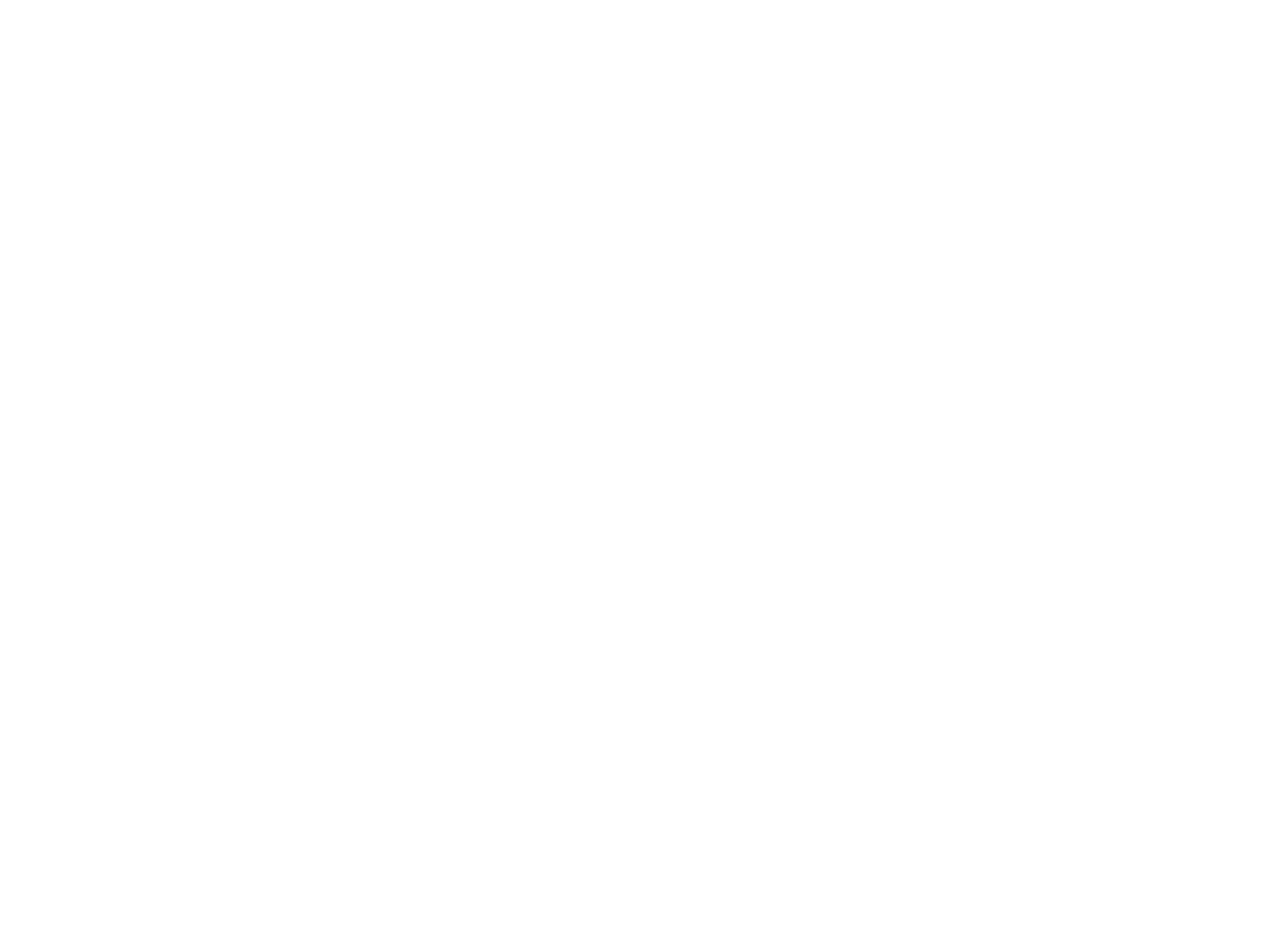
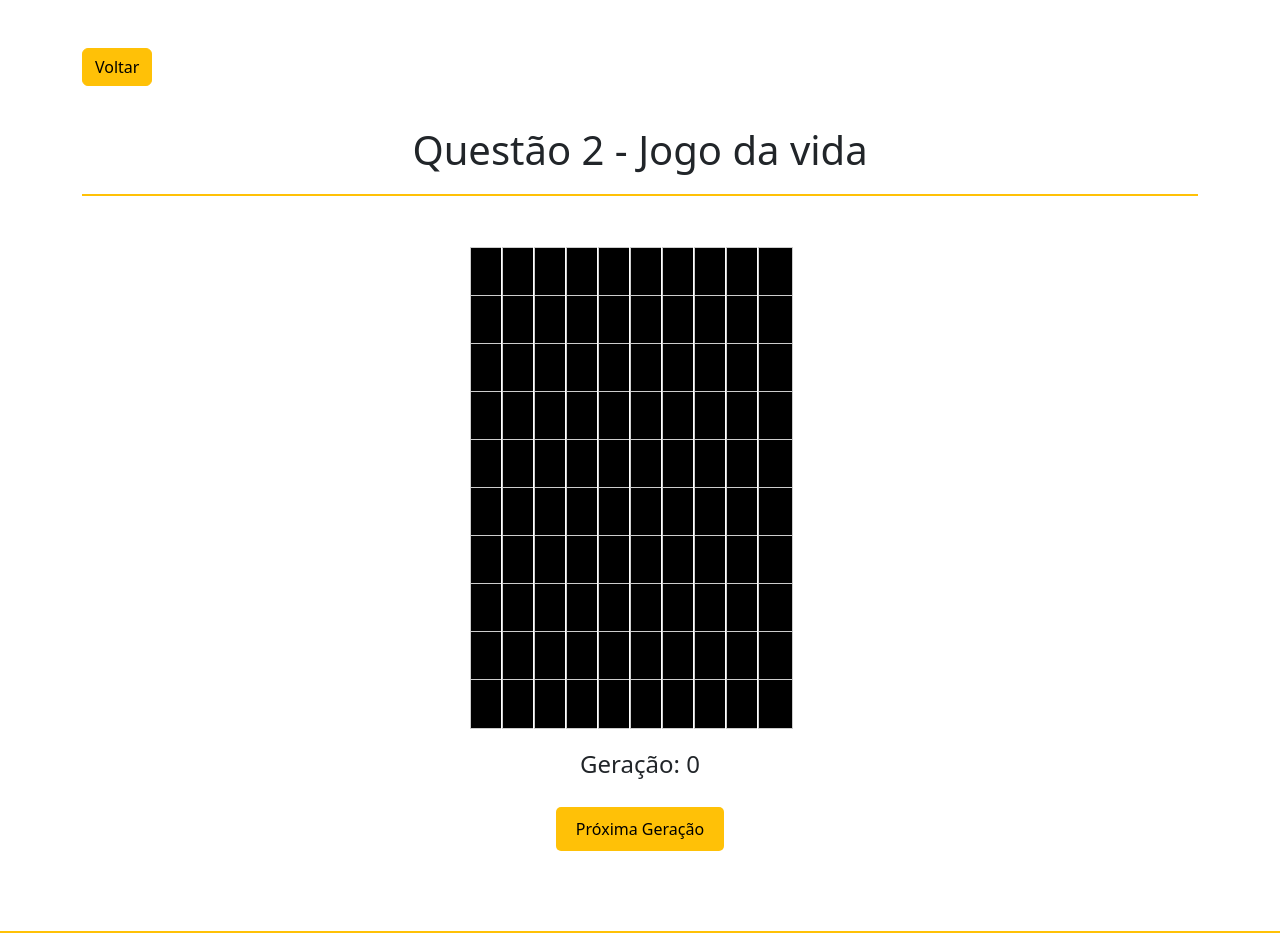
Before and after one commit to abudluan/rota-das-oficinas, a React (Create React App) app: page /Q2 in a window 1280 px wide. Before the commit this address had no page. Shown: the top 940 px of the page. Before the commit the page ends 800 px from the top, so only its background shows below. Built offline with nearby package versions, Linux system fonts and the light colour scheme.

Commit message:
feat: Q2 finish

```diff
--- a/src/App.js
+++ b/src/App.js
@@ -5,6 +5,7 @@
 import ScrollToTop from './config/ScrollToTop';
 import Home from './components/Home';
 import Q1 from './components/Q1/Q1';
+import Q2 from './components/Q2/Q2';
 
 function App() {
   return (
@@ -13,6 +14,7 @@
       <Routes>
       <Route exact path='/' element={<Home/>} />
       <Route exact path='/Q1' element={<Q1/>} />
+      <Route exact path='/Q2' element={<Q2/>} />
       </Routes>
     </Router>
   );
--- /dev/null
+++ b/src/components/Q2/Q2.js
@@ -0,0 +1,250 @@
+import React, { useState, useEffect } from "react";
+import './Q2.scss';
+import { Container, Button } from "react-bootstrap";
+import { Link } from "react-router-dom";
+import { Prism as SyntaxHighlighter } from 'react-syntax-highlighter';
+import { atomDark } from 'react-syntax-highlighter/dist/esm/styles/prism';
+
+const Q2 = () => {
+    const [grid, setGrid] = useState([]);
+    const [generation, setGeneration] = useState(0);
+
+
+    const rows = 10;
+    const cols = 10;
+
+
+    const generateEmptyGrid = () => {
+        const newGrid = [];
+        for (let i = 0; i < rows; i++) {
+            newGrid.push(Array.from(Array(cols), () => false));
+        }
+        return newGrid;
+    };
+
+
+    const generateRandomGrid = () => {
+        const newGrid = [];
+        for (let i = 0; i < rows; i++) {
+            newGrid.push(Array.from(Array(cols), () => Math.random() > 0.7));
+        }
+        return newGrid;
+    };
+
+
+    useEffect(() => {
+        setGrid(generateEmptyGrid());
+        setGeneration(0);
+    }, []);
+
+
+    const handleCellClick = (row, col) => {
+        const newGrid = [...grid];
+        newGrid[row][col] = !newGrid[row][col];
+        setGrid(newGrid);
+    };
+
+
+    const computeNextGeneration = () => {
+        const newGrid = JSON.parse(JSON.stringify(grid));
+        for (let i = 0; i < rows; i++) {
+            for (let j = 0; j < cols; j++) {
+                const neighbors = countNeighbors(grid, i, j);
+                if (grid[i][j]) {
+                    if (neighbors < 2 || neighbors > 3) {
+                        newGrid[i][j] = false;
+                    }
+                } else {
+                    if (neighbors === 3) {
+                        newGrid[i][j] = true;
+                    }
+                }
+            }
+        }
+        setGrid(newGrid);
+        setGeneration(generation + 1);
+    };
+
+
+    const countNeighbors = (grid, row, col) => {
+        let count = 0;
+        const directions = [
+            [-1, -1],
+            [-1, 0],
+            [-1, 1],
+            [0, -1],
+            [0, 1],
+            [1, -1],
+            [1, 0],
+            [1, 1]
+        ];
+        for (let i = 0; i < directions.length; i++) {
+            const [dx, dy] = directions[i];
+            const newRow = row + dx;
+            const newCol = col + dy;
+            if (newRow >= 0 && newRow < rows && newCol >= 0 && newCol < cols) {
+                count += grid[newRow][newCol] ? 1 : 0;
+            }
+        }
+        return count;
+    };
+
+
+    const renderGrid = () => {
+        return grid.map((row, rowIndex) => (
+            <div className="row" key={rowIndex}>
+                {row.map((cell, colIndex) => (
+                    <div
+                        className={`cell ${cell ? 'alive' : 'dead'}`}
+                        key={colIndex}
+                        onClick={() => handleCellClick(rowIndex, colIndex)}
+                    ></div>
+                ))}
+            </div>
+        ));
+    };
+
+    const codeSnippet =`
+    const [grid, setGrid] = useState([]);
+    const [generation, setGeneration] = useState(0);
+
+
+    const rows = 10;
+    const cols = 10;
+
+
+    const generateEmptyGrid = () => {
+        const newGrid = [];
+        for (let i = 0; i < rows; i++) {
+            newGrid.push(Array.from(Array(cols), () => false));
+        }
+        return newGrid;
+    };
+
+
+    const generateRandomGrid = () => {
+        const newGrid = [];
+        for (let i = 0; i < rows; i++) {
+            newGrid.push(Array.from(Array(cols), () => Math.random() > 0.7));
+        }
+        return newGrid;
+    };
+
+
+    useEffect(() => {
+        setGrid(generateEmptyGrid());
+        setGeneration(0);
+    }, []);
+
+
+    const handleCellClick = (row, col) => {
+        const newGrid = [...grid];
+        newGrid[row][col] = !newGrid[row][col];
+        setGrid(newGrid);
+    };
+
+
+    const computeNextGeneration = () => {
+        const newGrid = JSON.parse(JSON.stringify(grid));
+        for (let i = 0; i < rows; i++) {
+            for (let j = 0; j < cols; j++) {
+                const neighbors = countNeighbors(grid, i, j);
+                if (grid[i][j]) {
+                    if (neighbors < 2 || neighbors > 3) {
+                        newGrid[i][j] = false;
+                    }
+                } else {
+                    if (neighbors === 3) {
+                        newGrid[i][j] = true;
+                    }
+                }
+            }
+        }
+        setGrid(newGrid);
+        setGeneration(generation + 1);
+    };
+
+
+    const countNeighbors = (grid, row, col) => {
+        let count = 0;
+        const directions = [
+            [-1, -1],
+            [-1, 0],
+            [-1, 1],
+            [0, -1],
+            [0, 1],
+            [1, -1],
+            [1, 0],
+            [1, 1]
+        ];
+        for (let i = 0; i < directions.length; i++) {
+            const [dx, dy] = directions[i];
+            const newRow = row + dx;
+            const newCol = col + dy;
+            if (newRow >= 0 && newRow < rows && newCol >= 0 && newCol < cols) {
+                count += grid[newRow][newCol] ? 1 : 0;
+            }
+        }
+        return count;
+    };
+
+
+
+    return (
+        <section id="q2">
+
+            <Container>
+                <Link to="#" onClick={() => window.history.back()}>
+                    <Button className="mt-5 btn-warning">Voltar</Button>
+                </Link>
+                <h1>Questão 2 - Jogo da vida</h1>
+                <div className="game-container">
+                    <div className="grid">{renderGrid()}</div>
+                    <div className="generation"><h4>Geração: {generation}</h4></div>
+                    <Button className="btn btn-warning" onClick={computeNextGeneration}>
+                        Próxima Geração
+                    </Button>
+                </div>
+            </Container>
+
+            </div>
+
+        </section>
+
+    `
+
+
+    return (
+        <section id="q2">
+
+            <Container>
+                <Link to="#" onClick={() => window.history.back()}>
+                    <Button className="mt-5 btn-warning">Voltar</Button>
+                </Link>
+                <h1>Questão 2 - Jogo da vida</h1>
+                <div className="game-container">
+                    <div className="grid">{renderGrid()}</div>
+                    <div className="generation"><h4>Geração: {generation}</h4></div>
+                    <Button className="btn btn-warning" onClick={computeNextGeneration}>
+                        Próxima Geração
+                    </Button>
+                </div>
+            </Container>
+
+            <div className="resoluc">
+                <h1>Resolução da Questão</h1>
+                <h5 className="text-center"><span className="text-danger">OBS:</span> Uma função não pode aparecer na resolução, recomendo olhar o repositório do GitHub para uma explicação mais completa</h5>
+
+                <Container>
+                    <SyntaxHighlighter language="javascript" style={atomDark}>
+                        {codeSnippet}
+                    </SyntaxHighlighter>
+                </Container>
+
+            </div>
+
+        </section>
+    )
+}
+
+export default Q2;
--- /dev/null
+++ b/src/components/Q2/Q2.scss
@@ -0,0 +1,76 @@
+#q2{
+
+
+
+    h1{
+        text-align: center;
+        margin-top: 1em;
+        padding-bottom: 0.5em;
+        border-bottom: 2px #ffc107 solid;
+    }
+
+    .game-container {
+        display: flex;
+        flex-direction: column;
+        align-items: center;
+        margin-top: 50px;
+
+        h1 {
+          font-size: 24px;
+          margin-bottom: 20px;
+        }
+
+        .grid {
+          display: grid;
+          grid-template-columns: repeat(10, 30px);
+          gap: 2px;
+        }
+
+        .row {
+          display: flex;
+            border: white 2px solid;
+
+        }
+
+        .cell {
+            width: 35px;
+            height: 50px;
+            border: 1px solid #ccc;
+            background-color: #fff;
+            margin: -1px;
+
+          &.alive {
+            background-color: #28a745;
+          }
+
+          &.dead {
+            background-color: black;
+          }
+        }
+
+        .generation {
+          margin-top: 20px;
+          font-size: 18px;
+        }
+
+        .btn {
+          margin-top: 20px;
+          padding: 10px 20px;
+          border: none;
+          border-radius: 5px;
+          cursor: pointer;
+
+
+        }
+
+      }
+
+      .resoluc{
+        h1{
+            margin-top: 2em;
+            border-top: 2px #ffc107 solid;
+            border-bottom: none;
+        }
+      }
+
+}
```
